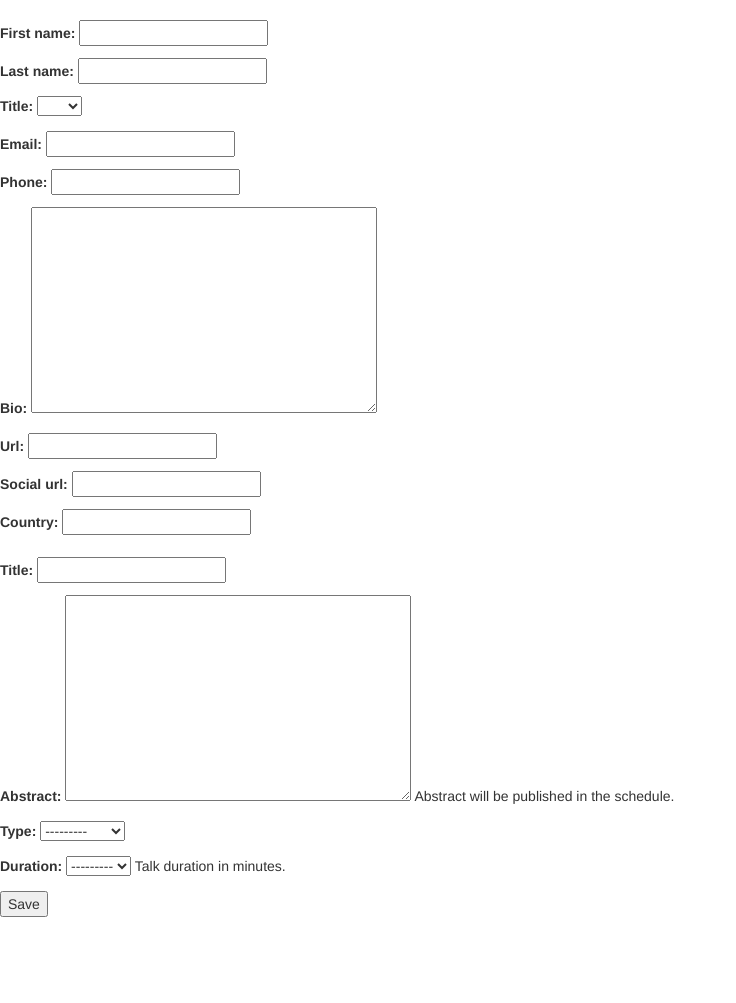
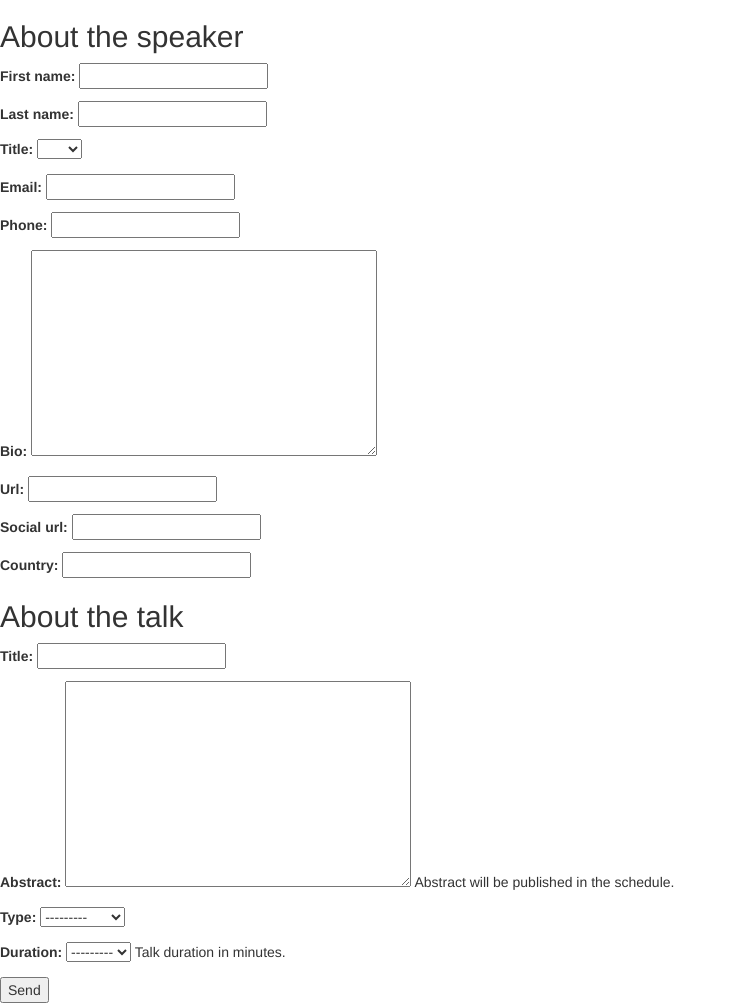
Before and after one commit to pyconsk/django-konfera, a Django app: template konfera/templates/konfera/cfp_form.html in a window 1280 px wide. Shown: the whole page, without its empty margins (0-736 px from the left). Before the commit the page ends 917 px from the top, so only its background shows below. Run offline with Django 3.2, Linux system fonts and the light colour scheme; the template is opened without the code that fills it: values that come from a table or form of the project are taken from there, others are empty; parts of the project's set-up code (start-up, migrations or seed data) failed here and were passed over; some libraries are stand-ins or nearby versions.

Commit message:
move translation to template

```diff
--- a/konfera/templates/konfera/cfp_form.html
+++ b/konfera/templates/konfera/cfp_form.html
@@ -1,11 +1,11 @@
-{% extends 'konfera/base.html' %}
+{% extends 'konfera/base.html' %}{% load i18n %}
 
 {% block content %}
-    <h2>{{ about_speaker }}</h2>
+    <h2>{% trans "About the speaker" %}</h2>
     <form method="POST" action="">{% csrf_token %}
         {{ speaker_form.as_p }}
-        <h2>{{about_talk }}</h2>
+        <h2>{% trans "About the talk" %}</h2>
         {{ talk_form.as_p }}
-    <input type="submit" value="Save">
+    <input type="submit" value={% trans "Send proposal" %}>
     </form>
 {% endblock %}
--- a/konfera/views.py
+++ b/konfera/views.py
@@ -6,7 +6,7 @@ from django.utils.translation import ugettext_lazy as _
 from konfera.models.talk import CFP
 from konfera.forms import SpeakerForm, TalkForm
 
-from konfera.models import Event, Talk
+from konfera.models import Event
 
 
 def event_sponsors_list_view(request, event_slug):
@@ -80,12 +80,8 @@ def cfp_form_view(request, event_slug):
         message_text = _("Your talk proposal successfully created")
         messages.success(request, message_text)
         return HttpResponseRedirect(redirect_to='/event/')
-    about_speaker_text = _("About the speaker")
-    about_talk_text = _("About the talk")
     context = {'speaker_form': speaker_form,
                'talk_form': talk_form,
-               'about_speaker': about_speaker_text,
-               'about_talk': about_talk_text,
                }
 
     return render(request=request,
```
